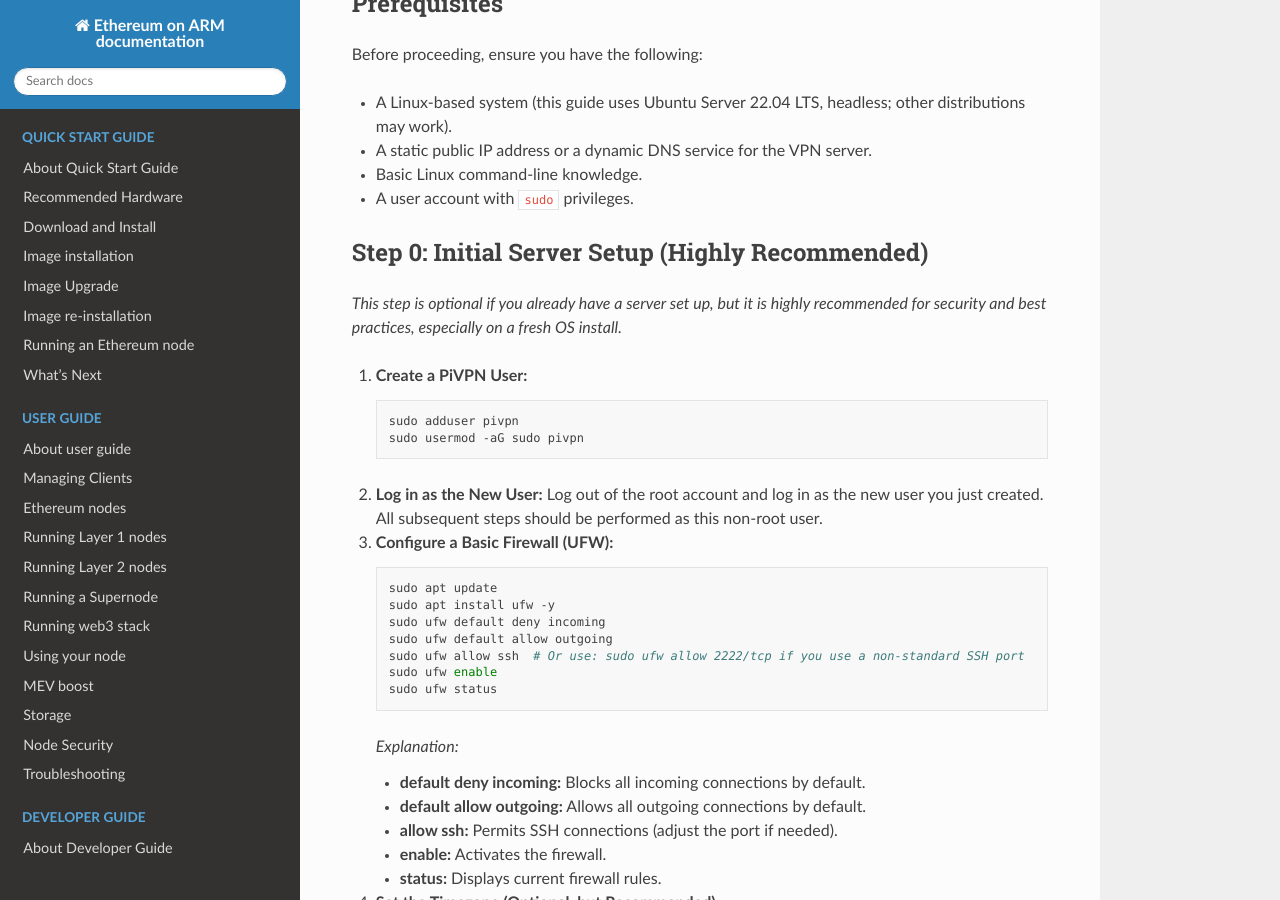
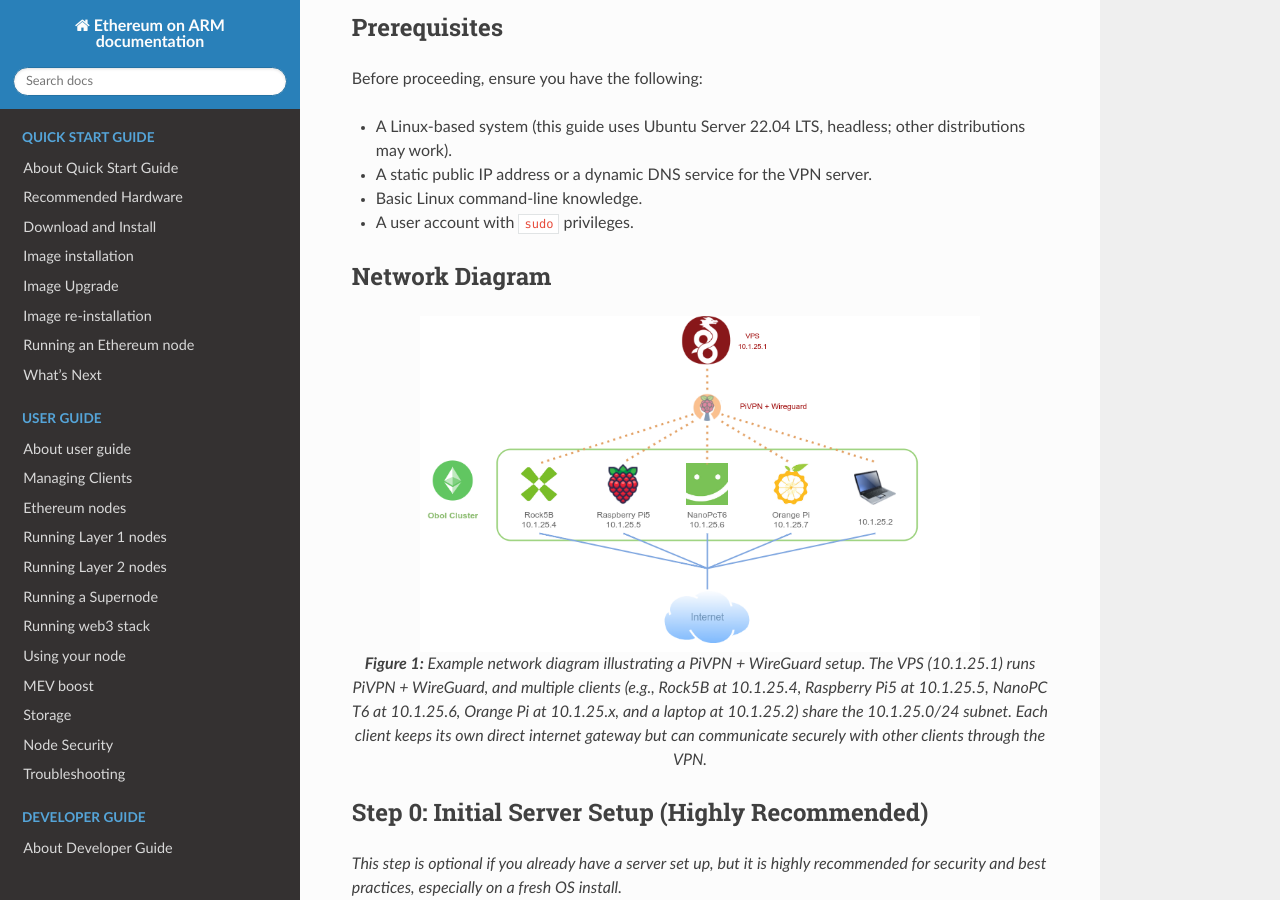
Before and after one commit to EOA-Blockchain-Labs/ethereumonarm, a Sphinx documentation site: the page built from docs/user-guide/pivpn.rst, in a window 1280 px wide and 900 px high, scrolled down 954 px. Built offline with Sphinx 7.4.7 and the Read the Docs theme 3.1.0, drawn with Linux system fonts in a browser that asks for light colours.

Commit message:
Add network schema

```diff
--- a/docs/user-guide/pivpn.rst
+++ b/docs/user-guide/pivpn.rst
@@ -30,6 +30,20 @@
 * A static public IP address or a dynamic DNS service for the VPN server.
 * Basic Linux command-line knowledge.
 * A user account with ``sudo`` privileges.
+
+
+---------------------------------------
+Network Diagram
+---------------------------------------
+
+.. figure:: /_static/images/network_diagram.png
+   :alt: PiVPN and WireGuard Intra-VPN Diagram
+   :align: center
+   :scale: 70%
+
+   **Figure 1:** Example network diagram illustrating a PiVPN + WireGuard setup.
+   The VPS (10.1.25.1) runs PiVPN + WireGuard, and multiple clients (e.g., Rock5B at 10.1.25.4, Raspberry Pi5 at 10.1.25.5, NanoPC T6 at 10.1.25.6, Orange Pi at 10.1.25.x, and a laptop at 10.1.25.2) share the 10.1.25.0/24 subnet.
+   Each client keeps its own direct internet gateway but can communicate securely with other clients through the VPN.
 
 -------------------------------------------------
 Step 0: Initial Server Setup (Highly Recommended)
```
Also changed, not shown: docs/_static/images/network_diagram.png (added).
